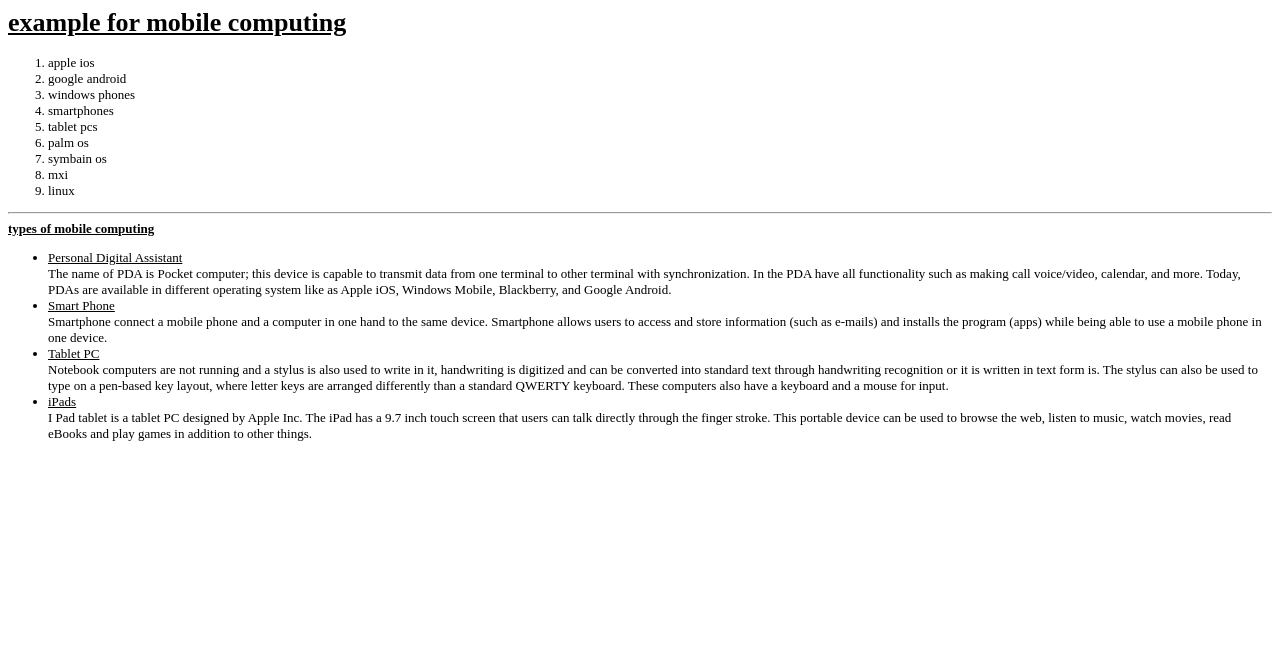
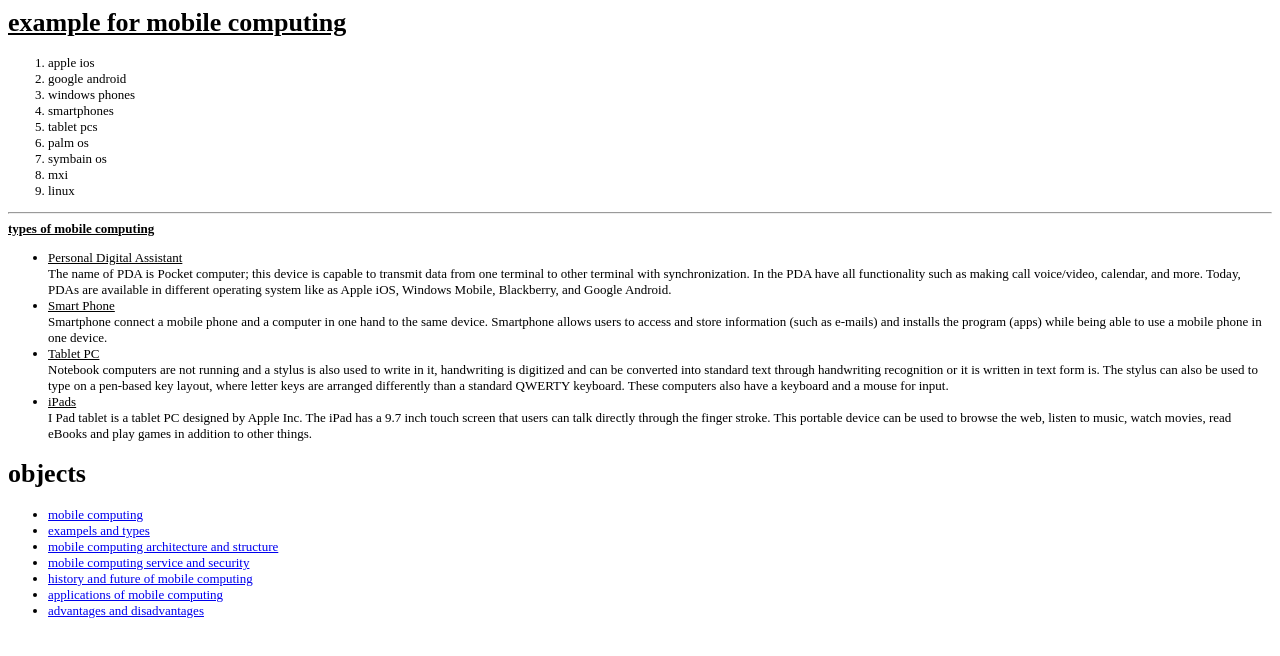
Before and after one commit to MOHAMED582-tech/html-projrct-, a plain HTML site: page exampels and types.html in a window 1280 px wide. Drawn offline with Linux system fonts and the light colour scheme.

Commit message:
Update exampels and types.html

```diff
--- a/exampels and types.html
+++ b/exampels and types.html
@@ -2,9 +2,9 @@
     <head>
         <title> exampels and types </title>
     </head>
-    <body
+    <body>
 
-   <hr></body>
+
 
     <font color="black" face="new roman" size="2">
 
@@ -38,7 +38,26 @@
 
        </ul>
 
-
+<h1>
+        <font size="3" face="arial" >
+        </font>
+        objects
+      </h1>
+      <ul>
+        <li><a href="mobile computing.html">mobile computing</a></li>
+        <li><a href="exampels and types.html">exampels and types</a>
+        </li>
+        <li><a href="mobile computing architecture and structure.html">mobile computing architecture and structure</a>
+        </li>
+        <li><a href="mobile computing service and security.html">mobile computing service and security</a>
+        </li>
+        <li><a href="history and future of mobile computing.html">history and future of mobile computing</a>
+        </li>
+        <li><a href="applications of mobile computing.html">applications of mobile computing</a>
+        </li>
+        <li><a href="advantage and dis-advantage.html">advantages and disadvantages</a>
+        </li>
+      </ul>
 
 
     </body>
```
